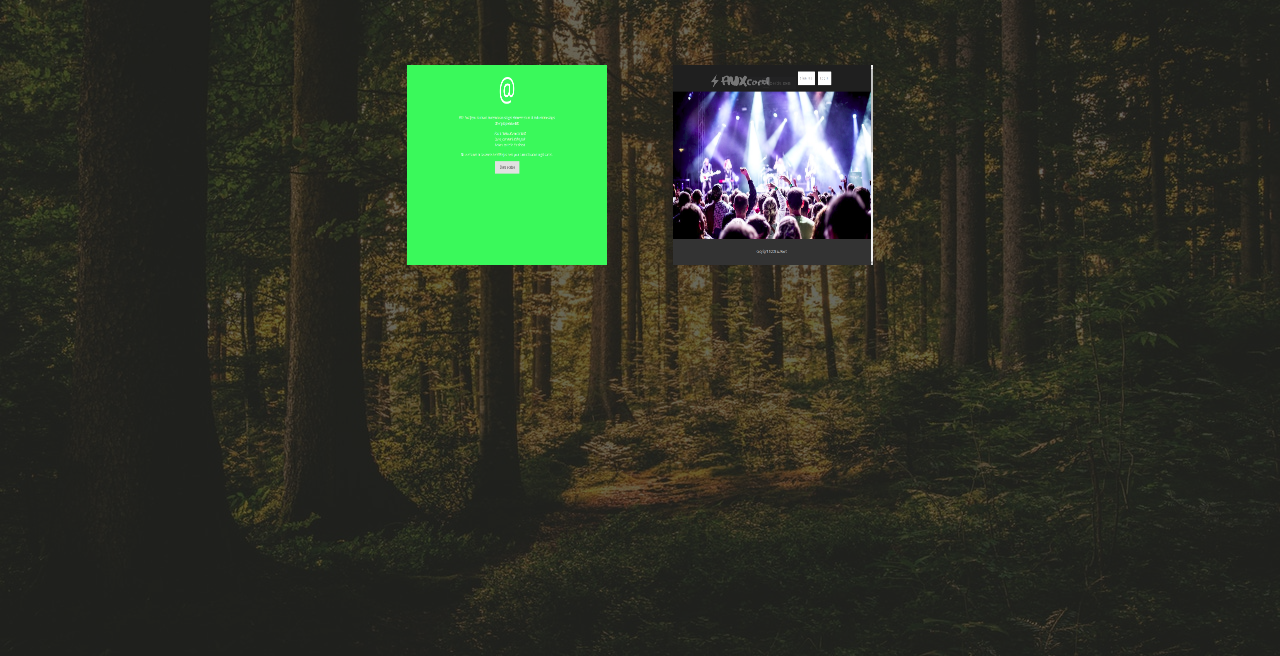
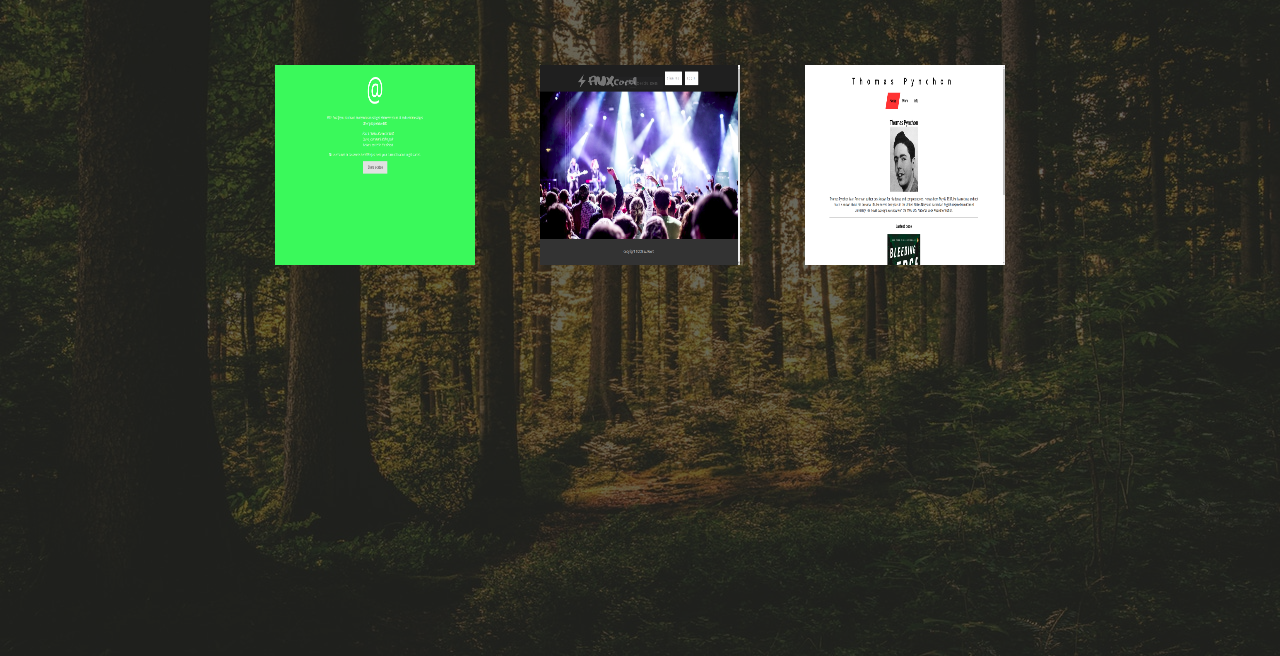
Before and after one commit to Ty213/profile, a plain HTML site: page index.html in a window 1280 px wide. Both pictures are taken after a click on the element 640 px from the left and 763 px from the top of the page. Shown: the part 144-800 px from the top of the page. Drawn offline with nearby package versions, Linux system fonts and the light colour scheme.

Commit message:
adding new portfolio content

```diff
--- a/index.html
+++ b/index.html
@@ -19,6 +19,7 @@
 					<div class="img__gallery">
 					<a href="https://damp-eyrie-82366.herokuapp.com/" target="_blank"><img src="img/postat.png"></a>
 					<a href="http://auxcord.herokuapp.com/" target="_blank"><img src="img/aux.png"></a>
+					<a href="https://fierce-caverns-18296.herokuapp.com/#/" target="_blank"><img src="img/pynchon.png"></a>
 					</div>
 				</div>
 
```
Also changed, not shown: img/pynchon.png (added).
